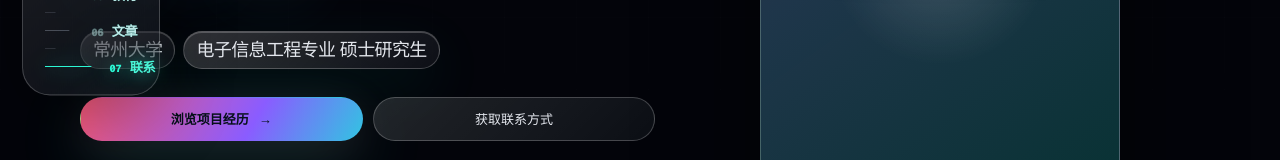
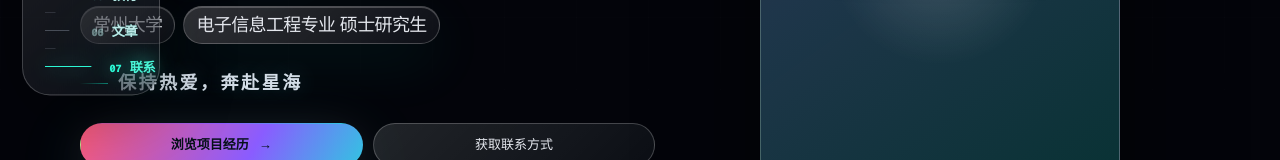
Before and after one commit to Mesyd/Erick-ShaWN-Personal-Resume, a Next.js app: page / in a window 1280 px wide. Shown: the part 487-647 px from the top of the page. Built offline with nearby package versions, Linux system fonts and the light colour scheme.

Commit message:
Add homepage motto

```diff
--- a/app/globals.css
+++ b/app/globals.css
@@ -375,6 +375,26 @@ h1 {
   flex-wrap: wrap;
   gap: 12px;
   align-items: center;
+}
+
+.hero-motto {
+  display: flex;
+  align-items: center;
+  gap: 14px;
+  width: fit-content;
+  margin: -4px 0 0;
+  color: rgba(235, 244, 255, 0.9);
+  font-size: clamp(17px, 1.5vw, 22px);
+  font-weight: 600;
+  letter-spacing: 0.22em;
+  text-shadow: 0 0 24px rgba(99, 242, 255, 0.2);
+}
+
+.hero-motto::before {
+  width: clamp(34px, 4vw, 58px);
+  height: 1px;
+  background: linear-gradient(90deg, rgba(0, 255, 209, 0), rgba(0, 255, 209, 0.9));
+  content: "";
 }
 
 h2 {
@@ -3710,6 +3730,17 @@ html.mobile-performance-mode .lightbox-panel {
     margin-top: 12px;
   }
 
+  .hero-motto {
+    gap: 10px;
+    margin-top: -2px;
+    font-size: clamp(15px, 4.4vw, 18px);
+    letter-spacing: 0.14em;
+  }
+
+  .hero-motto::before {
+    width: 28px;
+  }
+
   .hero-role {
     max-width: 100%;
     padding: 7px 12px;
--- a/app/page.tsx
+++ b/app/page.tsx
@@ -745,6 +745,7 @@ export default function Home() {
               <span className="hero-role">电子信息工程专业 硕士研究生</span>
             </span>
           </h1>
+          <p className="hero-motto">保持热爱，奔赴星海</p>
           <div className="hero-actions">
             <a className="primary-button magnetic" href="#projects">
               浏览项目经历
```
